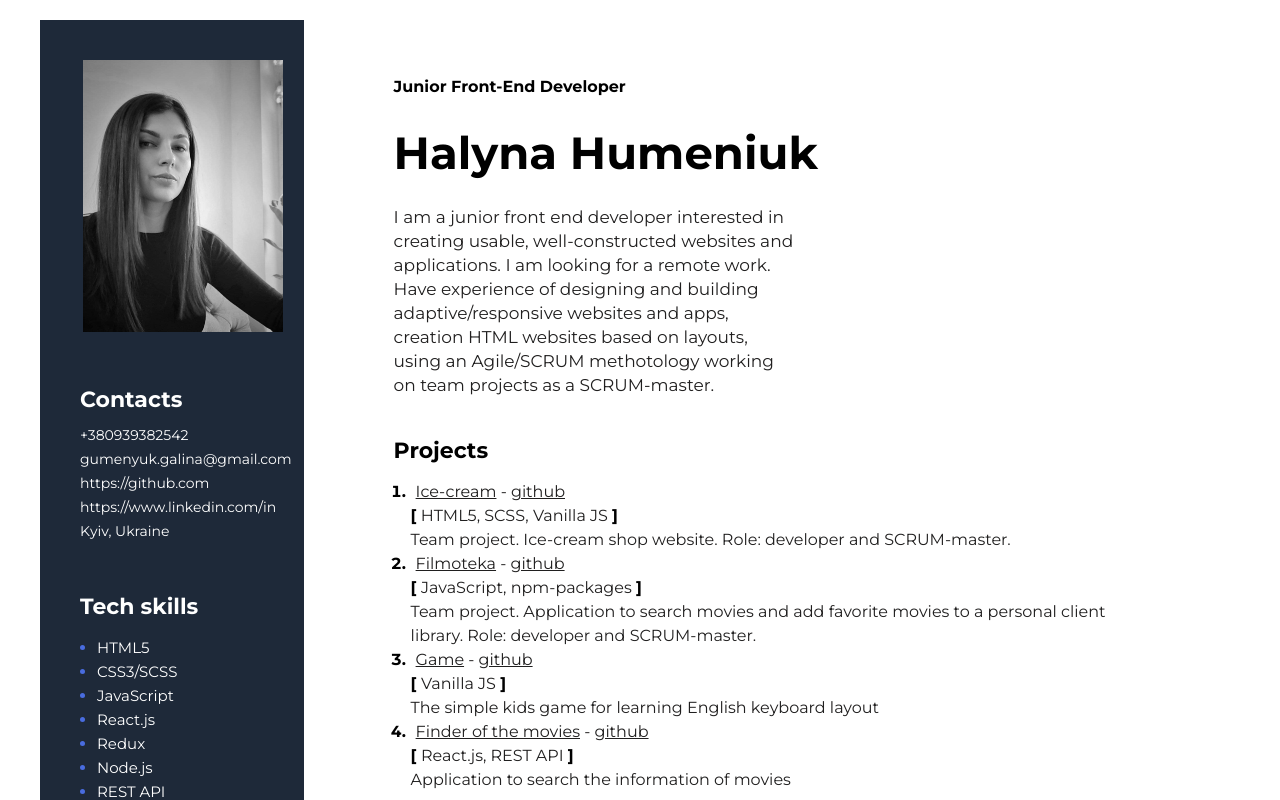
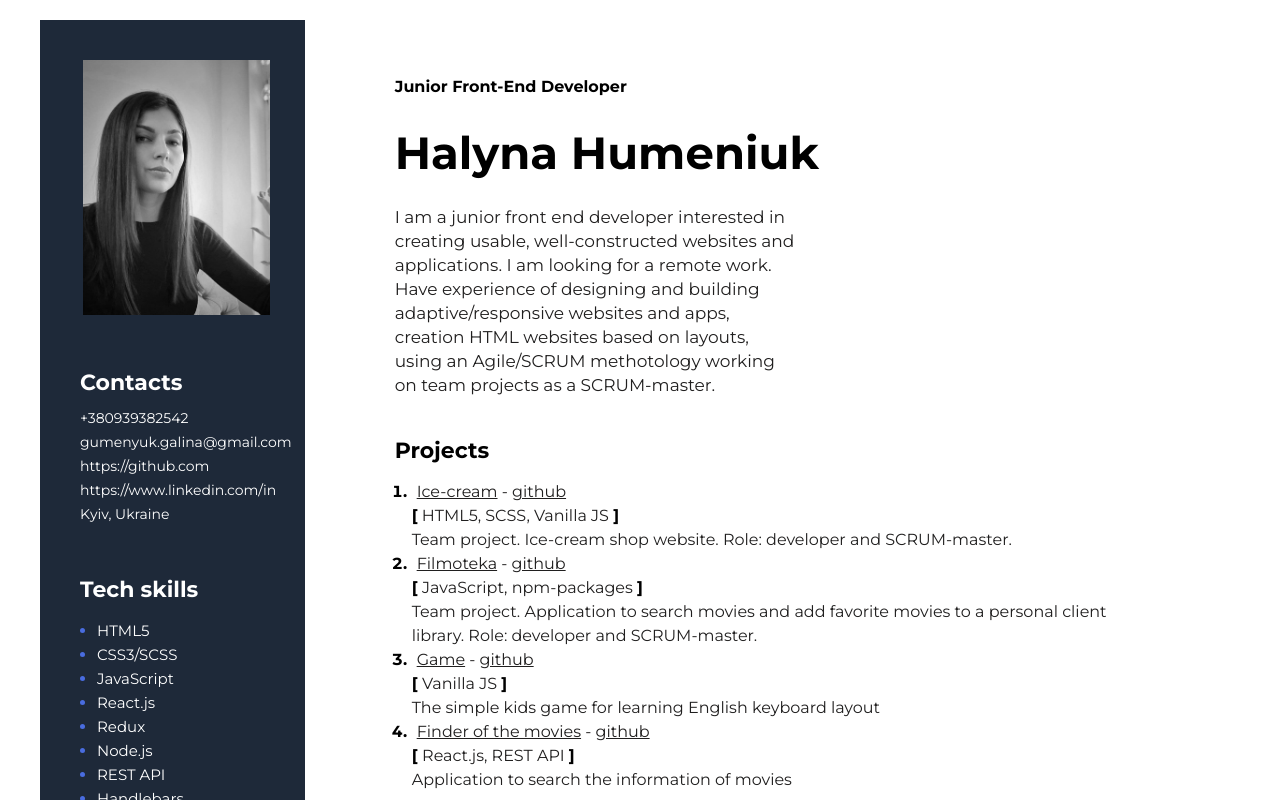
Before and after one commit to galinagumenyuk/CV-, a plain HTML site: page index.html in a window 1280 px wide. Shown: the top 800 px of the page. Drawn offline with Linux system fonts and the light colour scheme.

Commit message:
upd finally=)

```diff
--- a/css/style.css
+++ b/css/style.css
@@ -160,11 +160,11 @@ body {
 /* sidebar section */
 .sidebar-section {
   background-color: #1e2939;
-  width: 370px;
+  width: 372px;
   padding: 40px 0px;
 }
 .img {
-  width: 200px;
+  width: 187px;
   margin-left: 43px;
 }
 .contacts-section,
```
